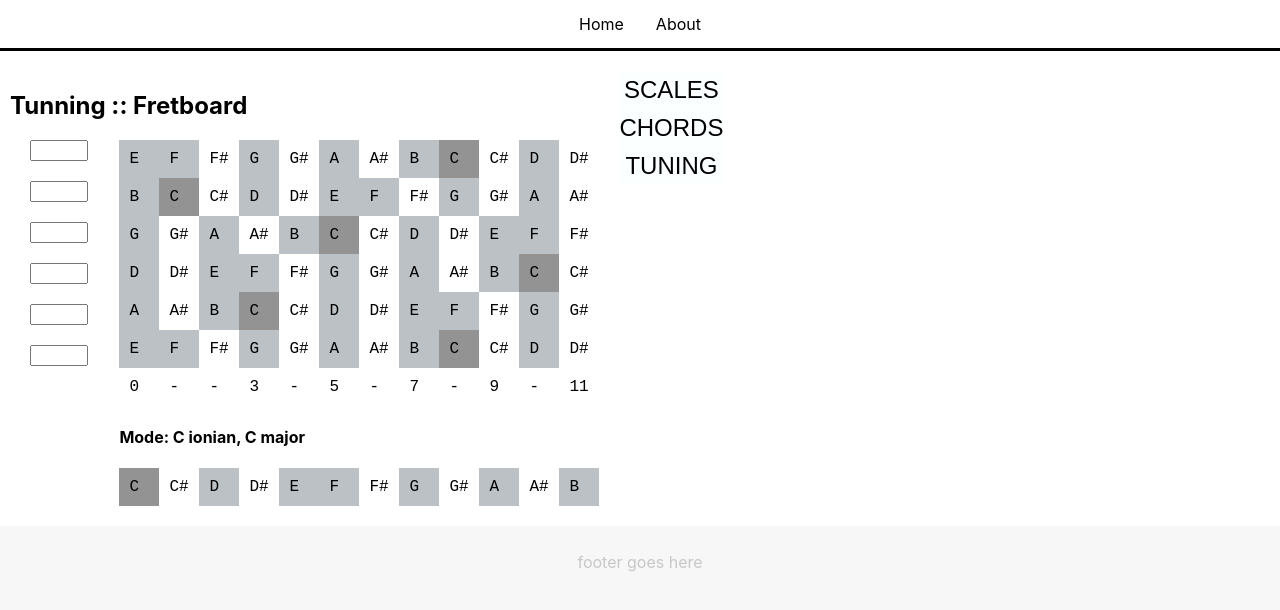
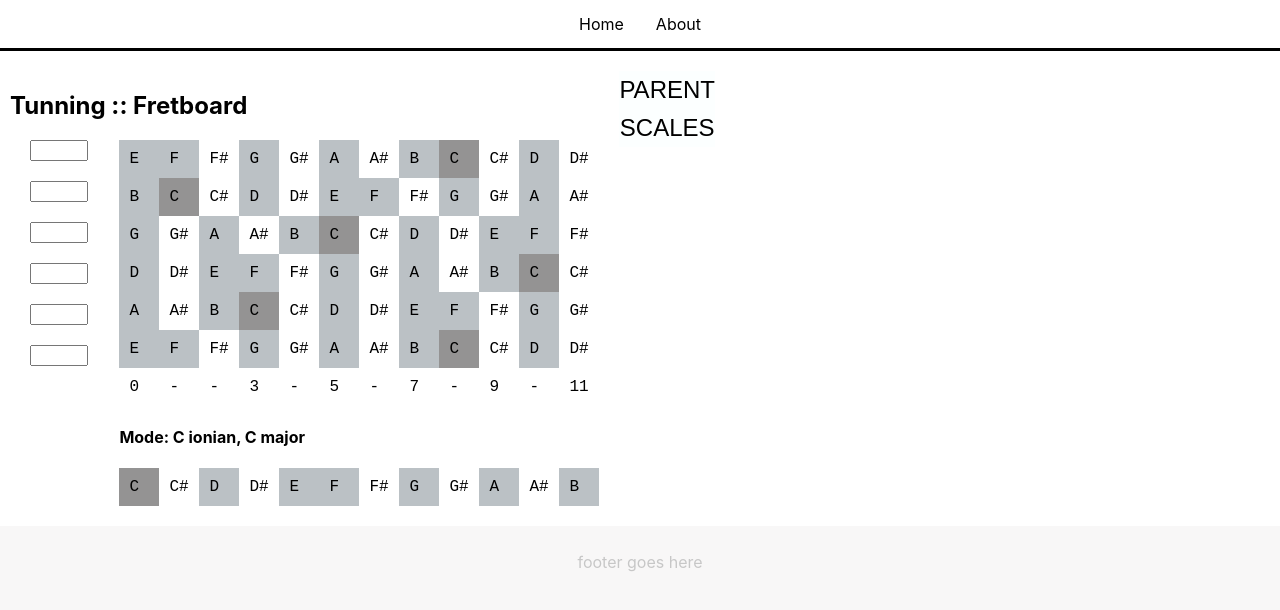
Before and after one commit to edric-m/react-project, a React (Create React App) app: page / in a window 1280 px wide. Shown: the top 610 px of the page. Built offline with nearby package versions, Linux system fonts and the light colour scheme.

Commit message:
list items can add their child items

```diff
--- a/src/components/OptionsListTransition.js
+++ b/src/components/OptionsListTransition.js
@@ -19,13 +19,18 @@ class OptionsListTransition extends React.Component {
     constructor(props) {
         super(props);
         this.state = {
-            items: ['scales','chords','tuning']
+            items: ['parent','scales']//[,'scales','chords','tuning']
         };
     }
 
-    addItem() {
-        let temp = this.state.items;
-        temp.push('A#');
+    addItem( itemName ) {
+        let temp = [];
+        const n = itemName.length;
+        //for each
+        for(let i = 0; i < n; i++) {
+            temp.push(itemName[i]);
+        }
+
         this.setState({ items: temp });
     }
 
@@ -35,8 +40,7 @@ class OptionsListTransition extends React.Component {
 
         return (
             <>
-            <div className="appFunctions"
-                onClick={() => this.addItem()}>
+            <div className="appFunctions">
                 <Transition
                     items={this.state.items}
                     //initial={null}
@@ -46,8 +50,10 @@ class OptionsListTransition extends React.Component {
                     update={{ background: '#FCFFFF' }}
                     trail={200}>
                     {item => styles => (
-                        <animated.div style={{ ...defaultStyles, ...styles }}>
-                        {Data.find(x => x.name === item).content}
+                        <animated.div
+                            style={{ ...defaultStyles, ...styles }}
+                            onClick={() => this.addItem(Data.find(x => x.name === item).children)}>
+                            {Data.find(x => x.name === item).content}
                         </animated.div>
                     )}
                 </Transition>
--- a/src/data/optionsListData.js
+++ b/src/data/optionsListData.js
@@ -1,6 +1,6 @@
-const notes = ["A", "A#", "B", "C", "C#", "D", "D#", "E", "F", "Gb", "G"];
+const notes = ["A", "A#", "B", "C", "C#", "D", "D#", "E", "F", "F#", "G", "G#"];
 const chordRoot = ["rA", "rA#", "rB", "rC", "rC#", "rD", "rD#", "rE", "rF", "rGb", "rG"];
-const modes = ["lydian", "ionian(major)", "mixolydian", "dorian", "aeolian(minor)", "phrygian", "locrian"];
+const modes = ["lydian", "ionian", "mixolydian", "dorian", "aeolian", "phrygian", "locrian"];
 const tuningOps = ["standard", "drop d", "DADGBD", "DADGAD", "DGDGBD", "GGDGBD", "DADADD"];
 
 //contains all possible items that can be added to the list and what functions they invoke when clicked
@@ -21,15 +21,13 @@ export default[
     {name: "G", content: "G", children: modes, function: "chooseCenter=G"},
     {name: "G#", content: "G#", children: modes, function: "chooseCenter=G#"},
     //modes
-    /*
-    {name: "lydian", content: modes[0], children: [], function: "chooseMode="+mode[0]},
-    {name: "ionian", content: modes[1] + " or major chord", children: [], function: "chooseMode="+mode[1]},
-    {name: "mixolydian", content: modes[2], children: [], function: "chooseMode="+mode[2]},
-    {name: "dorian", content: modes[3], children: [], function: "chooseMode="+mode[3]},
-    {name: "aeolian", content: modes[4] + " or minor chord", children: [], function: "chooseMode="+mode[4]},
-    {name: "phrygian", content: modes[5], children: [], function: "chooseMode="+mode[5]},
-    {name: "locrian", content: modes[6], children: [], function: "chooseMode="+mode[6]},
-    */
+    {name: "lydian", content: modes[0], children: [], function: "chooseMode="+modes[0]},
+    {name: "ionian", content: modes[1] + " or major chord", children: [], function: "chooseMode="+modes[1]},
+    {name: "mixolydian", content: modes[2], children: [], function: "chooseMode="+modes[2]},
+    {name: "dorian", content: modes[3], children: [], function: "chooseMode="+modes[3]},
+    {name: "aeolian", content: modes[4] + " or minor chord", children: [], function: "chooseMode="+modes[4]},
+    {name: "phrygian", content: modes[5], children: [], function: "chooseMode="+modes[5]},
+    {name: "locrian", content: modes[6], children: [], function: "chooseMode="+modes[6]},
 
     //chords
     {name: "chords", content: "chords", children: chordRoot, function: []},
@@ -86,6 +84,12 @@ export default[
     //info for each tuning
     //...
 
+    //test items
+    ,
+    {name: "parent", content: "parent", children: ["child","child2"], function: []},
+    {name: "child", content: "it worked", children: [], function: []},
+    {name: "child2", content: "it worked again", children: [], function: []}
+
     //placeholder
     //"temp", content: "placeholder", children: []}
 ]
```
